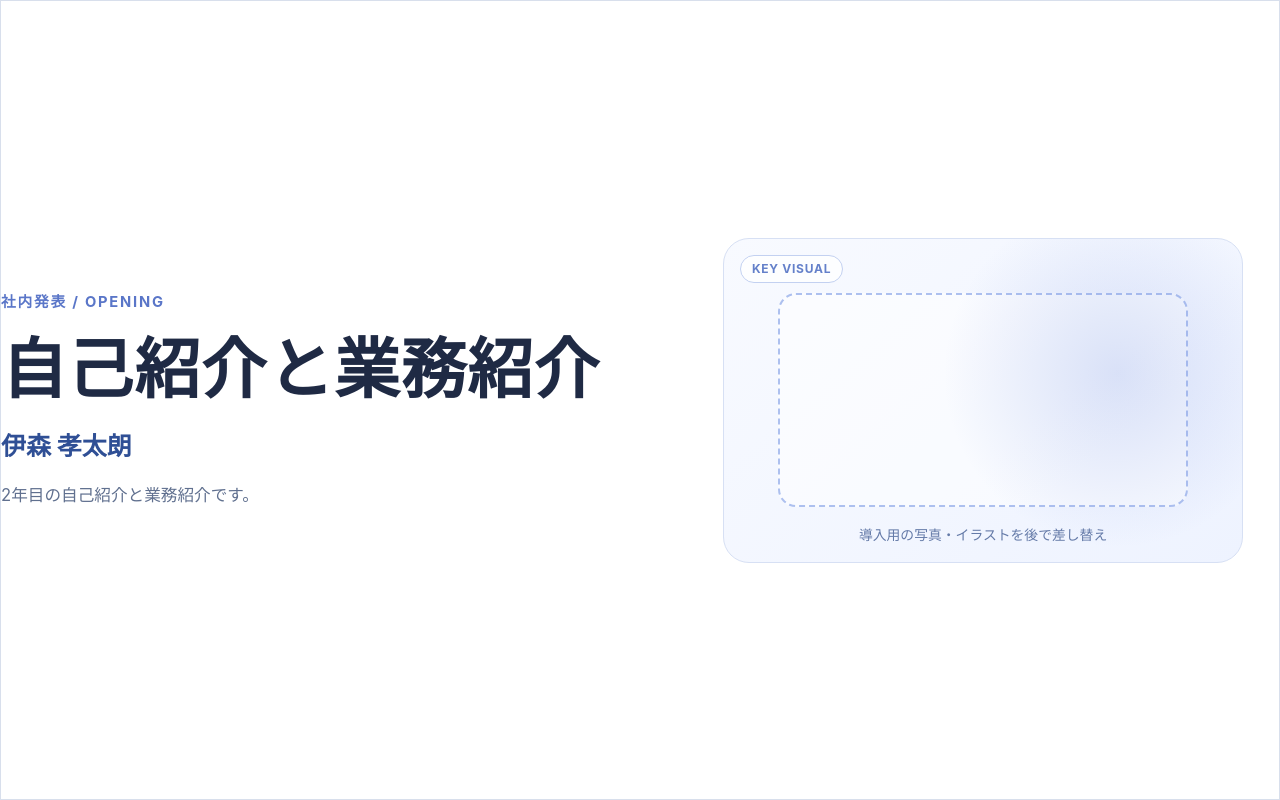
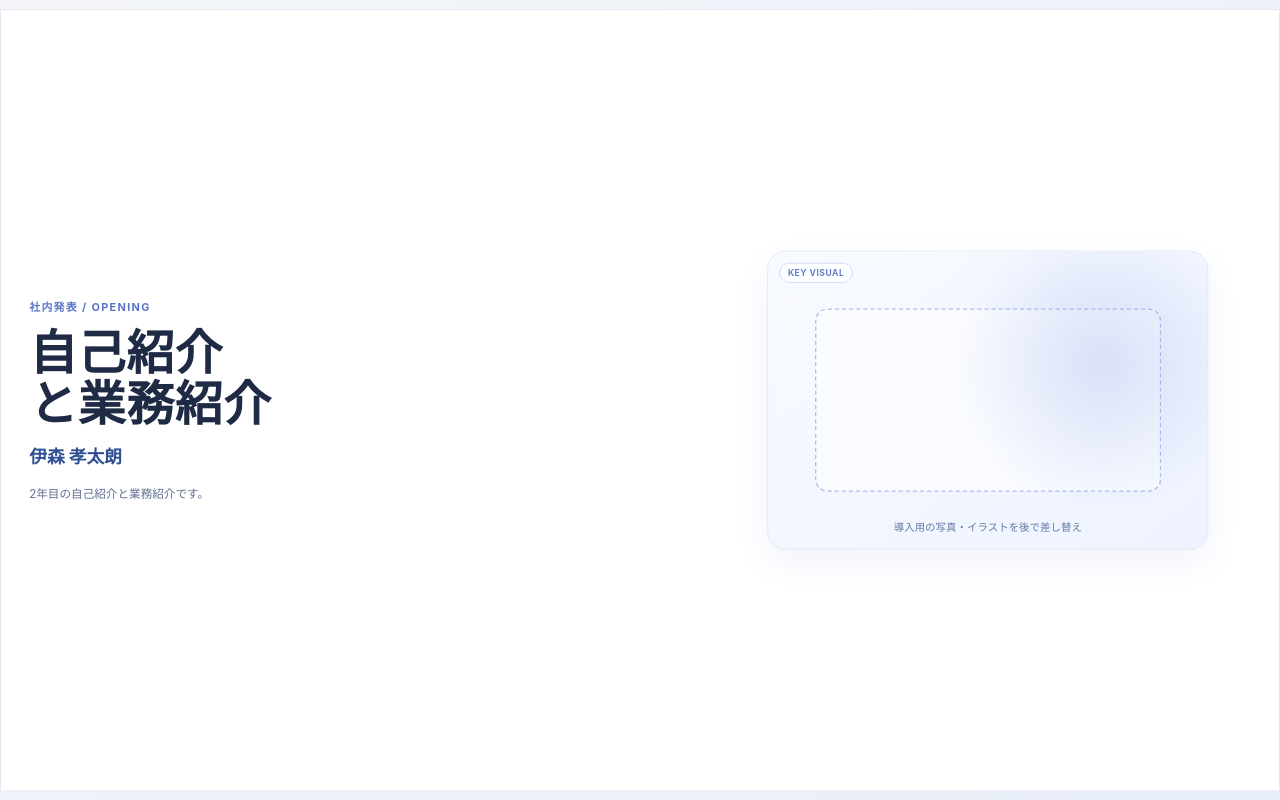
Before and after one commit to pikop1013/presentation, a Next.js app: page / in a window 1280 px wide. Built offline with nearby package versions, Linux system fonts and the light colour scheme.

Commit message:
スライド表示コンポーネントのスタイルを改善し、画像プレースホルダーのプロパティを追加

```diff
--- a/app/components/SlideView.tsx
+++ b/app/components/SlideView.tsx
@@ -1,4 +1,4 @@
-import type { ComponentType } from 'react';
+import type { ComponentType, CSSProperties } from 'react';
 import { TitleSlide } from './slides/TitleSlide';
 import type { SlideContent } from '../types/slide';
 import type { TransitionStyle } from '../types/navigation';
@@ -23,15 +23,18 @@ export function SlideView({ slide, transitionStyle, onNavigate }: SlideViewProps
 
   return (
     <section
-      className={`h-full w-full overflow-auto rounded-3xl border border-[var(--line)] bg-[var(--surface)] p-5 shadow-[var(--shadow)] md:p-8 xl:p-11 accent-${
+      className={`slide-shell h-full w-full overflow-hidden rounded-3xl border border-[var(--line)] bg-[var(--surface)] shadow-[var(--shadow)] accent-${
         slide.accent ?? 'default'
       } transition-${transitionStyle}`}
       aria-live="polite"
     >
+      <div className="slide-shell__content">
         {CustomSlide ? (
+          <div className="slide-body slide-body--custom">
             <CustomSlide slide={slide} onNavigate={onNavigate} />
+          </div>
         ) : (
-        <>
+          <div className="slide-body slide-body--default">
             <h1>{slide.title}</h1>
             <p className="mb-6 mt-4 font-semibold leading-[1.5] text-[#375899]">{slide.subtitle}</p>
 
@@ -72,7 +75,27 @@ export function SlideView({ slide, transitionStyle, onNavigate }: SlideViewProps
               <div className={`media-grid media-grid-${slide.placeholderLayout ?? 'gallery'}`}>
                 {slide.placeholders.map((item) => (
                   <article key={item.label} className="media-placeholder">
-                  <div className="media-frame" />
+                    <div
+                      className="media-frame"
+                      style={
+                        {
+                          width: item.imageWidth ?? '100%',
+                          height: item.imageHeight,
+                          aspectRatio: item.imageHeight ? undefined : '16 / 9',
+                          marginInline: 'auto',
+                        } satisfies CSSProperties
+                      }
+                    >
+                      {item.imageSrc && (
+                        <img
+                          src={item.imageSrc}
+                          alt={item.label}
+                          className={`h-full w-full rounded-[10px] ${
+                            item.imageFit === 'contain' ? 'object-contain' : 'object-cover'
+                          }`}
+                        />
+                      )}
+                    </div>
                     <h3>{item.label}</h3>
                     {item.note && <p className="text-[clamp(0.9rem,1.35vw,1.05rem)] text-[var(--muted)]">{item.note}</p>}
                   </article>
@@ -81,8 +104,9 @@ export function SlideView({ slide, transitionStyle, onNavigate }: SlideViewProps
             )}
 
             {slide.emphasis && <p className="mt-6 font-bold text-[#244188]">{slide.emphasis}</p>}
-        </>
+          </div>
         )}
+      </div>
     </section>
   );
 }
--- a/app/globals.css
+++ b/app/globals.css
@@ -12,6 +12,7 @@
   --primary: #4968d5;
   --primary-soft: #edf2ff;
   --shadow: 0 12px 30px rgba(31, 42, 68, 0.08);
+  --slide-safe-padding: 40px;
 }
 
 * {
@@ -22,25 +23,75 @@ html,
 body {
   width: 100%;
   height: 100%;
+  overflow: hidden;
 }
 
 body {
   margin: 0;
-  min-height: 100vh;
+  min-height: 100%;
   font-family: 'Inter', 'Noto Sans JP', system-ui, sans-serif;
   color: var(--text);
   background: linear-gradient(145deg, var(--bg-base), var(--bg-accent));
 }
 
+#__next {
+  height: 100%;
+}
+
+.slide-stage {
+  width: 100%;
+  height: 100%;
+  display: grid;
+  place-items: center;
+  padding: 0;
+}
+
+.slide-stage__frame {
+  display: grid;
+  place-items: center;
+  overflow: hidden;
+}
+
+.slide-stage__scaled {
+  transform-origin: top left;
+}
+
+.slide-shell {
+  display: flex;
+  padding: var(--slide-safe-padding);
+}
+
+.slide-shell__content {
+  flex: 1;
+  width: 100%;
+  height: 100%;
+  min-width: 0;
+  min-height: 0;
+  overflow: hidden;
+  display: flex;
+}
+
+.slide-body {
+  flex: 1;
+  min-width: 0;
+  min-height: 0;
+}
+
+.slide-body--default {
+  display: grid;
+  align-content: start;
+  grid-auto-rows: max-content;
+}
+
 h1 {
   margin: 0;
-  font-size: clamp(2rem, 4.6vw, 3.2rem);
+  font-size: 2.8rem;
   letter-spacing: 0.01em;
 }
 
 h2 {
   margin: 0;
-  font-size: clamp(1.2rem, 2.1vw, 1.6rem);
+  font-size: 1.45rem;
 }
 
 h3 {
@@ -65,7 +116,7 @@ li,
 span,
 p {
   line-height: 1.65;
-  font-size: clamp(1rem, 1.55vw, 1.26rem);
+  font-size: 1.08rem;
 }
 
 li {
@@ -80,7 +131,7 @@ li {
 
 .muted-copy {
   color: var(--muted);
-  font-size: clamp(0.9rem, 1.35vw, 1.05rem);
+  font-size: 0.96rem;
 }
 
 .drilldowns {
@@ -112,7 +163,7 @@ li {
 /* Custom slides */
 .research-layout {
   display: grid;
-  grid-template-columns: 1fr 1.1fr;
+  grid-template-columns: minmax(0, 1fr) minmax(0, 1.1fr);
   gap: 1rem;
   align-items: stretch;
 }
@@ -192,7 +243,7 @@ li {
 .work-history-layout,
 .security-layout {
   display: grid;
-  grid-template-columns: 1fr 1fr;
+  grid-template-columns: minmax(0, 1fr) minmax(0, 1fr);
   gap: 1rem;
 }
 
@@ -317,7 +368,7 @@ li {
 
 .benesse-panel-grid {
   display: grid;
-  grid-template-columns: 0.92fr 1.08fr;
+  grid-template-columns: minmax(0, 0.92fr) minmax(0, 1.08fr);
   gap: 0.8rem;
 }
 
@@ -334,7 +385,7 @@ li {
   background: #fff;
   padding: 0.9rem;
   display: grid;
-  grid-template-columns: 1fr auto 1.1fr auto 1fr;
+  grid-template-columns: minmax(0, 1fr) auto minmax(0, 1.1fr) auto minmax(0, 1fr);
   align-items: center;
   gap: 0.5rem;
 }
@@ -388,7 +439,7 @@ li {
 }
 
 .benesse-adjustments h2 {
-  font-size: clamp(1.1rem, 1.7vw, 1.3rem);
+  font-size: 1.2rem;
 }
 
 .adjustment-chips {
@@ -415,7 +466,7 @@ li {
 
 .profile-hub-layout {
   display: grid;
-  grid-template-columns: 1.2fr 1fr;
+  grid-template-columns: minmax(0, 1.2fr) minmax(0, 1fr);
   gap: 1rem;
   align-items: stretch;
 }
@@ -476,7 +527,7 @@ li {
 }
 
 .detail-link-button strong {
-  font-size: clamp(1rem, 1.4vw, 1.2rem);
+  font-size: 1.12rem;
 }
 
 .detail-link-cue {
@@ -510,21 +561,35 @@ li {
 .title-slide-layout {
   height: 100%;
   display: grid;
-  grid-template-columns: 1.05fr 0.95fr;
-  gap: clamp(1rem, 2.5vw, 2rem);
+  grid-template-columns: minmax(0, 1.12fr) minmax(22rem, 0.88fr);
+  gap: 2.3rem;
   align-items: center;
+  padding-block: 0.8rem;
+}
+
+.research-layout > *,
+.work-history-layout > *,
+.security-layout > *,
+.profile-hub-layout > *,
+.benesse-panel-grid > *,
+.benesse-flow > *,
+.title-slide-layout > * {
+  min-width: 0;
 }
 
 .title-copy {
   display: grid;
   align-content: center;
-  gap: 0.95rem;
+  gap: 1rem;
+  min-width: 0;
+  overflow: hidden;
+  padding-right: 0.7rem;
 }
 
 .title-kicker {
   margin: 0;
   color: #5a76c8;
-  font-size: clamp(0.84rem, 1.15vw, 1rem);
+  font-size: 0.96rem;
   font-weight: 700;
   letter-spacing: 0.12em;
   text-transform: uppercase;
@@ -532,32 +597,38 @@ li {
 
 .title-heading {
   margin: 0;
-  font-size: clamp(2.5rem, 5.2vw, 4.1rem);
-  line-height: 1.2;
+  max-width: 11ch;
+  font-size: 4.2rem;
+  line-height: 1.08;
   letter-spacing: 0.015em;
+  word-break: break-word;
+  overflow-wrap: break-word;
+  text-wrap: balance;
 }
 
 .title-name {
   margin: 0.15rem 0 0;
   color: #2f4f95;
-  font-size: clamp(1.18rem, 1.95vw, 1.65rem);
+  font-size: 1.56rem;
   font-weight: 700;
 }
 
 .title-support {
   margin: 0;
   color: var(--muted);
-  font-size: clamp(0.95rem, 1.3vw, 1.1rem);
+  font-size: 1.02rem;
 }
 
 .title-visual-placeholder {
   height: 100%;
   display: grid;
   place-items: center;
+  min-height: 420px;
 }
 
 .placeholder-surface {
-  width: min(96%, 520px);
+  width: min(100%, 620px);
+  min-height: 420px;
   aspect-ratio: 16 / 10;
   border-radius: 26px;
   border: 1px solid #d7e0f4;
@@ -567,6 +638,8 @@ li {
   display: grid;
   place-items: center;
   color: #62759e;
+  padding: 1.2rem;
+  box-shadow: 0 18px 45px rgba(73, 104, 213, 0.08);
 }
 
 .placeholder-glow {
@@ -580,8 +653,8 @@ li {
 }
 
 .placeholder-frame {
-  width: 79%;
-  height: 66%;
+  width: 84%;
+  height: 68%;
   border-radius: 18px;
   border: 2px dashed #adc0ef;
   background: rgba(255, 255, 255, 0.52);
@@ -605,11 +678,12 @@ li {
 .placeholder-surface p {
   margin: 0;
   position: absolute;
-  bottom: 0.95rem;
+  bottom: 1.1rem;
   left: 0;
   right: 0;
+  padding-inline: 1rem;
   text-align: center;
-  font-size: clamp(0.85rem, 1.08vw, 0.98rem);
+  font-size: 0.92rem;
   color: #647aa8;
 }
 
@@ -661,41 +735,6 @@ li {
   }
 }
 
-@media (max-width: 980px) {
-  .cards,
-  .history-grid,
-  .research-layout,
-  .work-history-layout,
-  .security-layout,
-  .profile-hub-layout,
-  .title-slide-layout {
-    grid-template-columns: 1fr;
-  }
-
-  .title-slide-layout {
-    align-content: center;
-  }
-
-  .title-visual-placeholder {
-    min-height: 240px;
-  }
-
-  .compare-row {
-    grid-template-columns: 1fr;
-  }
-
-  .benesse-panel-grid,
-  .benesse-flow,
-  .screen-card-grid {
-    grid-template-columns: 1fr;
-  }
-
-  .flow-arrow {
-    text-align: center;
-    transform: rotate(90deg);
-  }
-}
-
 .media-grid {
   margin-top: 1rem;
   display: grid;
--- a/app/page.tsx
+++ b/app/page.tsx
@@ -1,9 +1,12 @@
 'use client';
 
-import { useCallback, useEffect, useMemo, useRef, useState } from 'react';
+import { useCallback, useEffect, useLayoutEffect, useMemo, useRef, useState } from 'react';
 import { SlideView } from './components/SlideView';
 import { slides } from './slides';
 import type { TransitionStyle } from './types/navigation';
+
+const SLIDE_WIDTH = 1800;
+const SLIDE_HEIGHT = 1100;
 
 const isInteractiveTarget = (target: EventTarget | null) => {
   const element = target as HTMLElement | null;
@@ -19,6 +22,8 @@ export default function Home() {
   const [transitionStyle, setTransitionStyle] = useState<TransitionStyle>('default');
   const [transitionToken, setTransitionToken] = useState(0);
   const mainRef = useRef<HTMLElement | null>(null);
+  const viewportRef = useRef<HTMLDivElement | null>(null);
+  const [viewport, setViewport] = useState({ width: SLIDE_WIDTH, height: SLIDE_HEIGHT });
 
   const move = useCallback((step: number) => {
     setCurrent((prev) => {
@@ -52,12 +57,45 @@ export default function Home() {
     mainRef.current?.focus();
   }, []);
 
+  useLayoutEffect(() => {
+    const element = viewportRef.current;
+
+    if (!element) {
+      return;
+    }
+
+    const updateViewport = () => {
+      const { width, height } = element.getBoundingClientRect();
+      setViewport({
+        width: Math.max(width, 0),
+        height: Math.max(height, 0),
+      });
+    };
+
+    updateViewport();
+
+    const observer = new ResizeObserver(() => {
+      updateViewport();
+    });
+
+    observer.observe(element);
+    window.addEventListener('resize', updateViewport);
+
+    return () => {
+      observer.disconnect();
+      window.removeEventListener('resize', updateViewport);
+    };
+  }, []);
+
   const activeSlide = useMemo(() => slides[current], [current]);
+  const scale = Math.min(viewport.width / SLIDE_WIDTH, viewport.height / SLIDE_HEIGHT) || 1;
+  const scaledWidth = SLIDE_WIDTH * scale;
+  const scaledHeight = SLIDE_HEIGHT * scale;
 
   return (
     <main
       ref={mainRef}
-      className="h-screen w-screen p-3 outline-none md:p-4"
+      className="h-screen w-screen overflow-hidden outline-none"
       onClick={(event) => {
         if (isInteractiveTarget(event.target)) {
           return;
@@ -79,7 +117,22 @@ export default function Home() {
       }}
       tabIndex={0}
     >
-      <div className="h-full w-full">
+      <div ref={viewportRef} className="slide-stage">
+        <div
+          className="slide-stage__frame"
+          style={{
+            width: `${scaledWidth}px`,
+            height: `${scaledHeight}px`,
+          }}
+        >
+          <div
+            className="slide-stage__scaled"
+            style={{
+              width: `${SLIDE_WIDTH}px`,
+              height: `${SLIDE_HEIGHT}px`,
+              transform: `scale(${scale})`,
+            }}
+          >
             <SlideView
               key={`${activeSlide.id}-${transitionToken}`}
               slide={activeSlide}
@@ -87,6 +140,8 @@ export default function Home() {
               onNavigate={navigateToSlide}
             />
           </div>
+        </div>
+      </div>
     </main>
   );
 }
--- a/app/types/slide.ts
+++ b/app/types/slide.ts
@@ -12,6 +12,10 @@ export type SlideContent = {
   placeholders?: {
     label: string;
     note?: string;
+    imageSrc?: string;
+    imageWidth?: string;
+    imageHeight?: string;
+    imageFit?: 'cover' | 'contain';
   }[];
   placeholderLayout?: 'single' | 'double' | 'gallery';
 };
```
Also changed, not shown: app/slides/slide05.ts (+8 -1 lines), app/image/tatekanban.jpg (added), 1 other file (tests, documents, lock files or other folders). Lines whose indentation alone changed are shown as unchanged.
